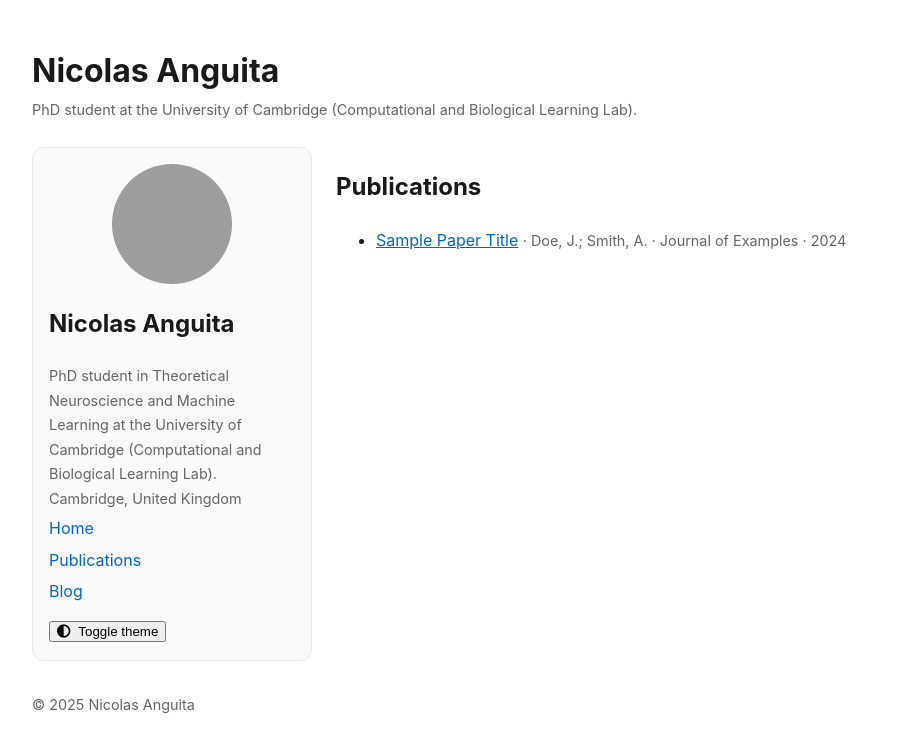
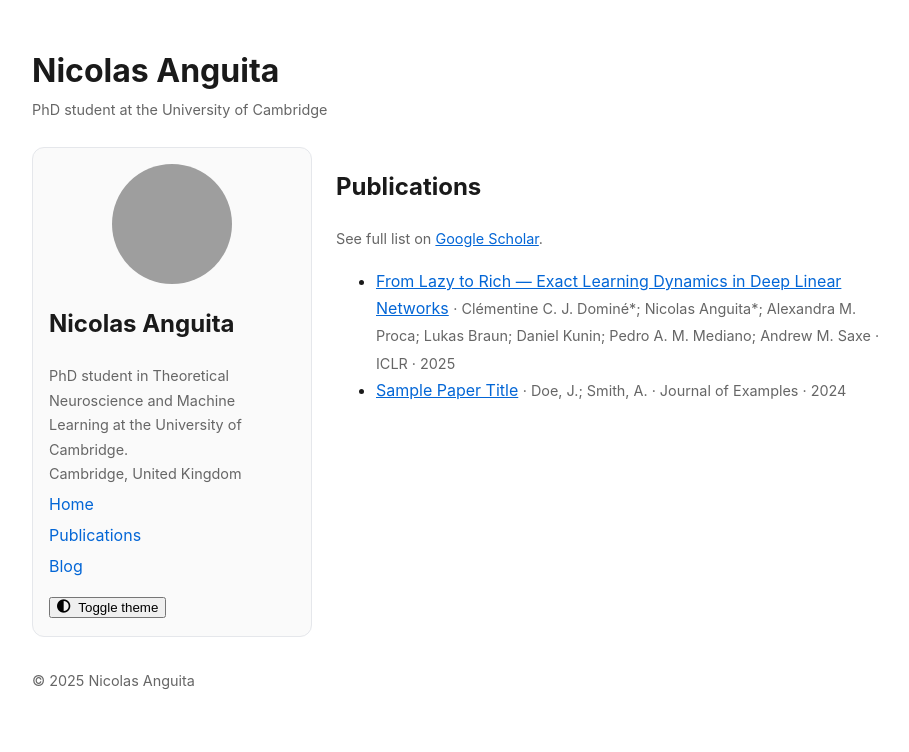
Before and after one commit to nanguita/nanguita.github.io, a Jekyll site: the page built from publications.md, in a window 1280 px wide. Shown: the top 752 px of the page, without its empty margins (178-1087 px from the left). Built offline with Jekyll 4.4.1, drawn with Linux system fonts in a browser that asks for light colours; a style sheet for code colours, icons or effects is not loaded; grey boxes are pictures that could not be loaded.

Commit message:
adding publications

```diff
--- a/_config.yml
+++ b/_config.yml
@@ -1,12 +1,12 @@
 title: "Nicolas Anguita"
-description: "PhD student at the University of Cambridge (Computational and Biological Learning Lab)."
+description: "PhD student at the University of Cambridge"
 url: "" # e.g., https://username.github.io
 baseurl: "" # e.g., /repo-name if using project pages
 
 author:
   name: "Nicolas Anguita"
   avatar: "/profilePhoto.heic"
-  title: "PhD student in Theoretical Neuroscience and Machine Learning at the University of Cambridge (Computational and Biological Learning Lab)."
+  title: "PhD student in Theoretical Neuroscience and Machine Learning at the University of Cambridge."
   bio: "PhD student at the University of Cambridge in the <a href=\"https://cbl.eng.cam.ac.uk\">Computational and Biological Learning Lab</a>, supervised by Flavia Mancini and Andrew Saxe (<a href=\"https://www.ucl.ac.uk/life-sciences/gatsby\">Gatsby Computational Neuroscience Unit</a>). Previously MEng in Mathematics and Computer Science at Imperial College London, focusing on machine learning and statistical theory; master thesis on deep learning theory under Pedro Mediano, Clémentine Domine, and Andrew Saxe."
   location: "Cambridge, United Kingdom"
   email: ""
--- /dev/null
+++ b/_publications/2025-from-lazy-to-rich.md
@@ -0,0 +1,12 @@
+---
+title: From Lazy to Rich — Exact Learning Dynamics in Deep Linear Networks
+authors: Clémentine C. J. Dominé*; Nicolas Anguita*; Alexandra M. Proca; Lukas Braun; Daniel Kunin; Pedro A. M. Mediano; Andrew M. Saxe
+venue: ICLR
+year: 2025
+abstract: |
+  We derive exact solutions describing how initialization governs learning dynamics in deep linear networks, spanning the spectrum from lazy (kernel-like) to rich (feature-learning) regimes. The analysis clarifies when and how internal representations and the Neural Tangent Kernel evolve, with implications for continual, reversal, and transfer learning.
+pdf: https://arxiv.org/pdf/2409.14623?
+arxiv: https://arxiv.org/abs/2409.14623
+---
+
+Preprint available on <a href="https://arxiv.org/abs/2409.14623" target="_blank" rel="noopener">arXiv</a>.
--- a/publications.md
+++ b/publications.md
@@ -5,6 +5,10 @@ permalink: /publications/
 ---
 
 <h2>Publications</h2>
+
+<p class="meta">
+  See full list on <a href="https://scholar.google.com/citations?user=dRsfofAAAAAJ&hl=es" target="_blank" rel="noopener">Google Scholar</a>.
+  </p>
 
 <ul>
 {% assign pubs = site.publications | sort: 'year' | reverse %}
```
